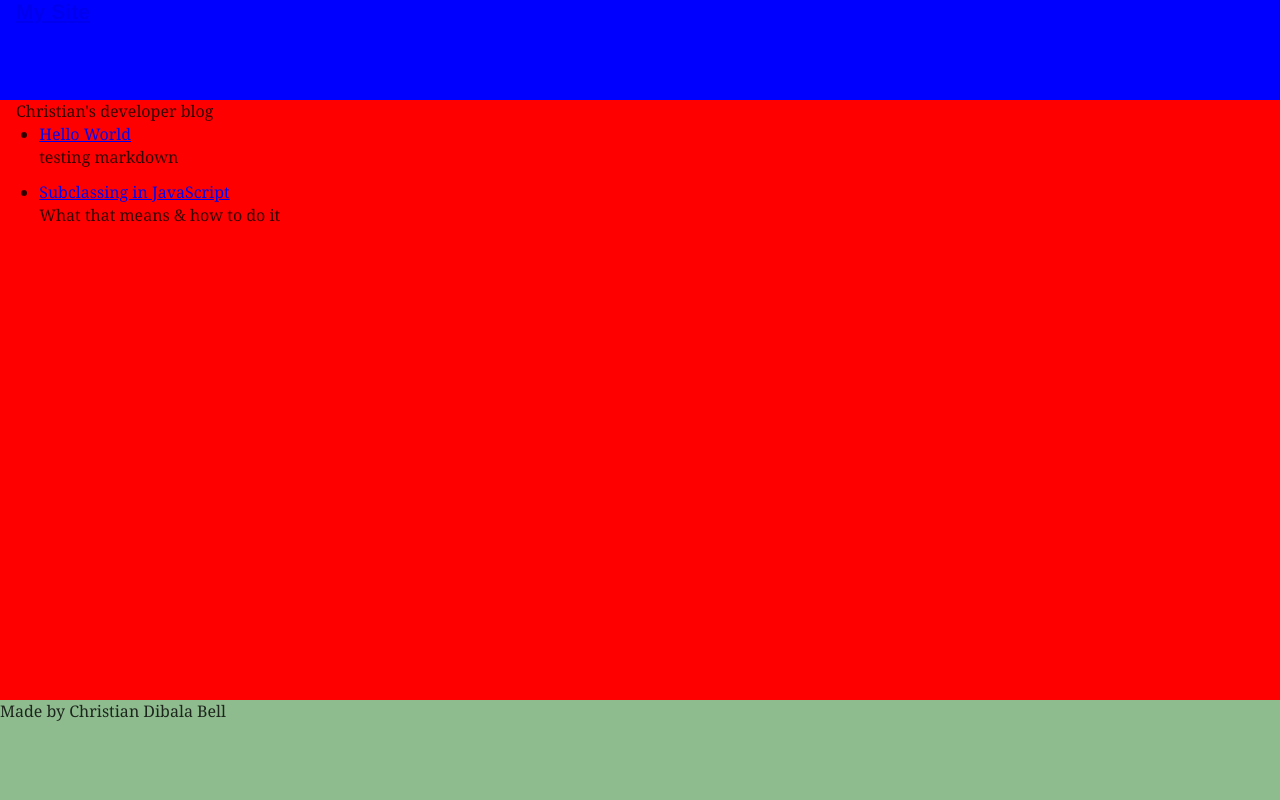
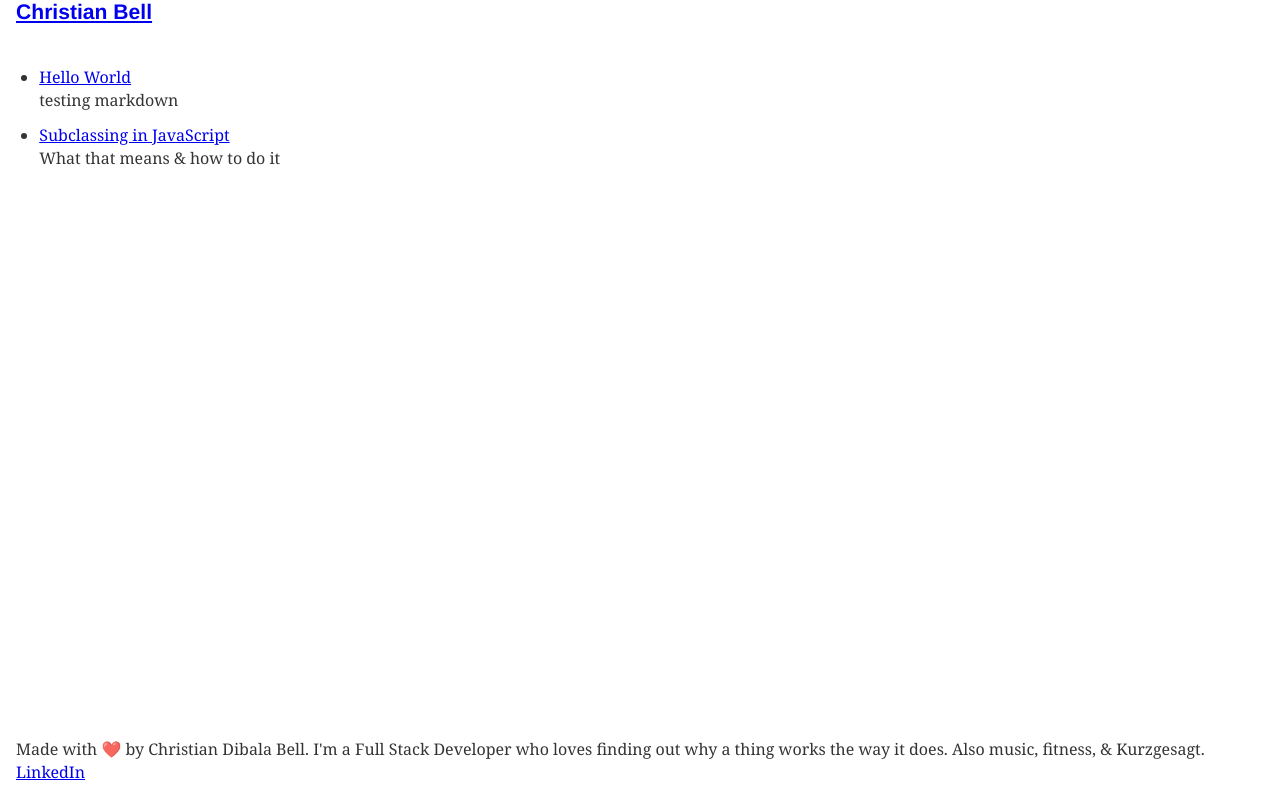
Before and after one commit to bellcd/blog, a Gatsby site: page / in a window 1280 px wide. Built offline with nearby package versions, Linux system fonts and the light colour scheme; Gatsby itself is replaced by a stand-in of ours; some packages are replaced by stand-ins of ours.

Commit message:
Adds footer

```diff
--- a/gatsby-config.js
+++ b/gatsby-config.js
@@ -6,7 +6,16 @@
 
 module.exports = {
   siteMetadata: {
-    title: `Christian's developer blog`
+    title: `Christian Bell`,
+    author: {
+      name: `Christian Dibala Bell`,
+      summary: `I'm a Full Stack Developer who loves finding out why a thing works the way it does. Also music, fitness, & Kurzgesagt.`,
+    },
+    description: `A collection of my explorations & thoughts on development. Opinions are my own.`,
+    siteUrl: `https://`,
+    social: {
+      linkedin: 'christian-dibala-bell/'
+    },
   },
   plugins: [
     {
--- /dev/null
+++ b/src/components/footer.js
@@ -0,0 +1,44 @@
+import React from 'react';
+import { useStaticQuery, graphql } from 'gatsby';
+import styled from 'styled-components';
+
+const StyledFooter = styled.footer`
+  padding: 1rem;
+`
+
+export default function Footer() {
+  const data = useStaticQuery(graphql`
+  {
+    site {
+      siteMetadata {
+        author {
+          name
+          summary
+        }
+        social {
+          linkedin
+        }
+        description
+      }
+    }
+  }
+`);
+  const {
+    siteMetadata: {
+      author: {
+        name, summary
+      },
+      social: {
+        linkedin
+      }
+    }
+  } = data.site;
+  return (
+  <StyledFooter>
+    {`Made with ❤️ by ${name}.`} {summary}
+    <div>
+      <a href={`https://www.linkedin.com/in/${linkedin}`}>LinkedIn</a>
+    </div>
+  </StyledFooter>
+  );
+}
--- a/src/components/layout.js
+++ b/src/components/layout.js
@@ -1,24 +1,21 @@
 import React from "react"
 import { Link, useStaticQuery, graphql } from 'gatsby';
 import styled from 'styled-components';
+import Footer from './footer';
 
 const Container = styled.div`
-  background-color: red;
   display: grid;
   grid-template-columns: 1fr;
-  grid-template-rows: 100px 1fr 100px;
+  grid-template-rows: 1fr 10fr 1fr;
   height: 100vh;
   overflow: auto;
 `
 const Header = styled.header`
-  background-color: blue;
   display: flex;
   justify-content: space-between;
   padding: 0 1rem;
 `
-const Footer = styled.footer`
-  background-color: darkseagreen;
-`
+
 const StyledLi = styled.li`
   // list-style: none;
   display: inline-block;
@@ -56,7 +53,7 @@ export default function Layout({ children }) {
   return (
     <Container>
       <Header>
-        <Link to="/"><h3>My Site</h3></Link>
+        <Link to="/"><h3>{data.site.siteMetadata.title}</h3></Link>
         {/* // TODO: leaving out multi page navigation for now */}
         {/* <StyledUl>
           <StyledLink to="/"><h3>Home</h3></StyledLink>
@@ -65,10 +62,9 @@ export default function Layout({ children }) {
         </StyledUl> */}
       </Header>
       <MainContent>
-        {data.site.siteMetadata.title}
         {children}
       </MainContent>
-      <Footer>Made by Christian Dibala Bell</Footer>
+      <Footer></Footer>
     </Container>
   );
 }
```
